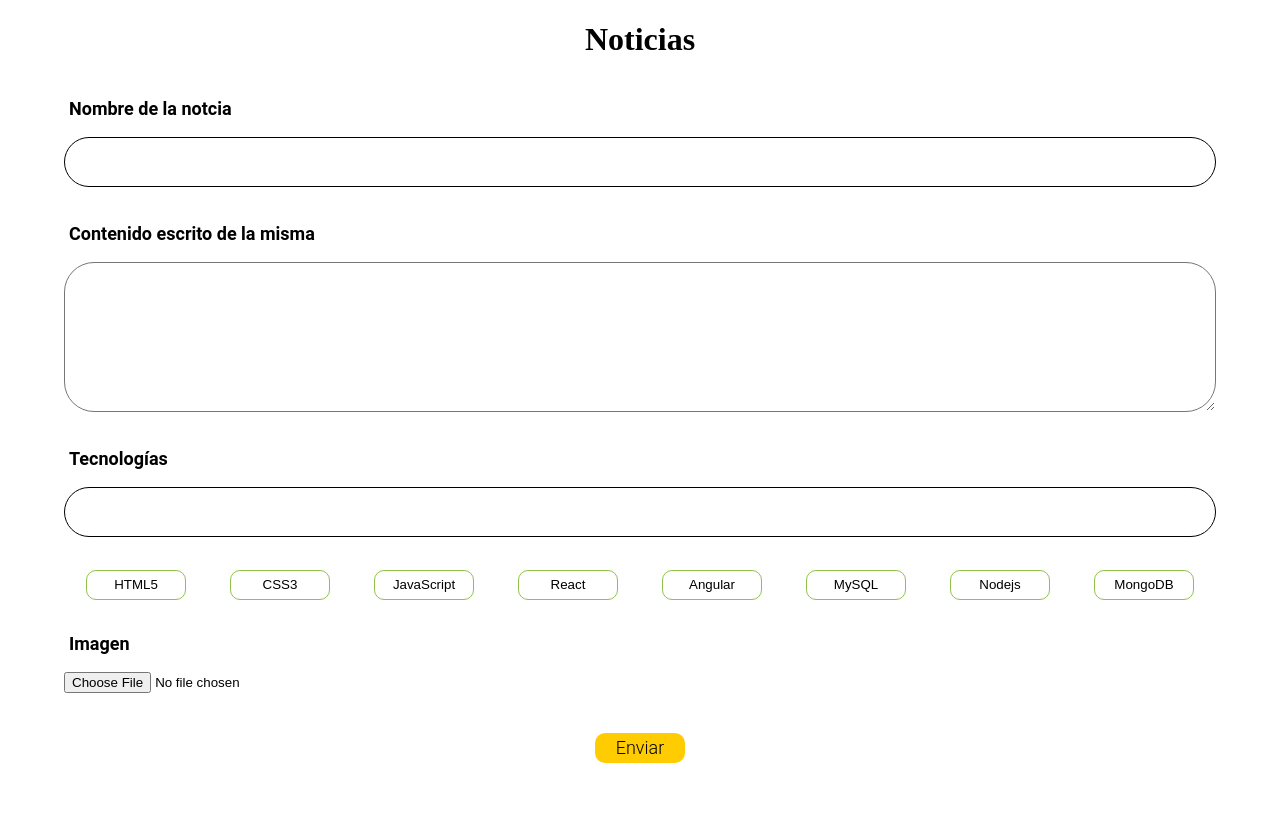
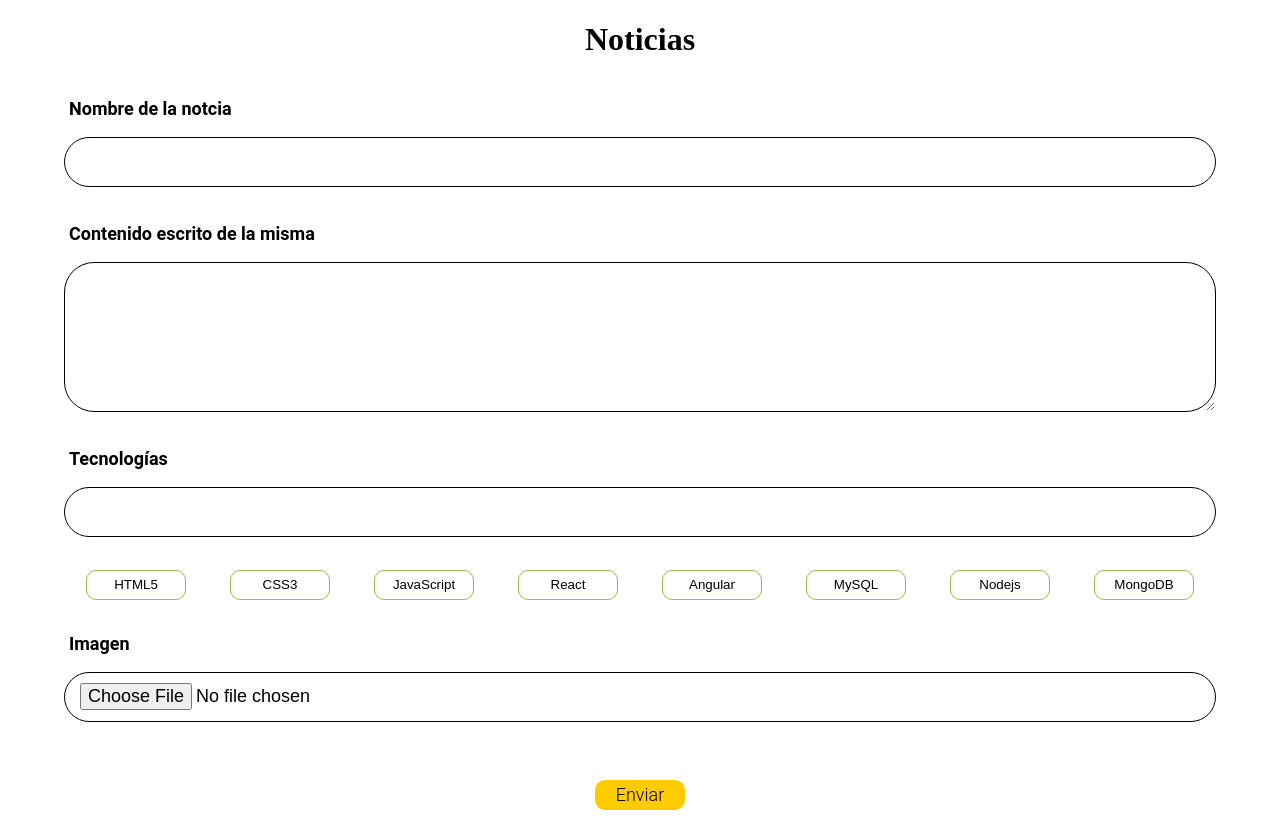
Before and after one commit to Javieredoher/social_Programate_fe, a React app: page / in a window 1280 px wide. Built offline with nearby package versions, Linux system fonts and the light colour scheme.

Commit message:
12-11-21 |add on form image type upload file or image|ACPC

```diff
--- a/src/components/formpublications/Publicactions.jsx
+++ b/src/components/formpublications/Publicactions.jsx
@@ -43,7 +43,7 @@ const Publications = () => {
                 <div className={styles.form}>
                     <h3>Imagen</h3>
                     <input
-                        className={StyleSheet.input}
+                        className={styles.image}
                         type="file"
                         name="image"
                     />
--- a/src/components/formpublications/publications.module.css
+++ b/src/components/formpublications/publications.module.css
@@ -33,6 +33,7 @@ h3 {
     padding: 15px;
     display: flex;
     justify-content: center;
+    border: 1px solid;
     border-radius: 30px;
     font-size: 18px;
     text-align: center;
@@ -52,6 +53,18 @@ h3 {
     display: flex;
     justify-content: space-around;
     flex-wrap: wrap;
+}
+.image {
+    width: 100%;
+    height: 50px;
+    display: flex;
+    justify-content: center;
+    border-radius: 50px;
+    border-style: solid;
+    border: 1px solid;
+    padding: 10px 15px;
+    font-size: 18px;
+    outline: none;
 }
 .send button{
     display: flex;
```
